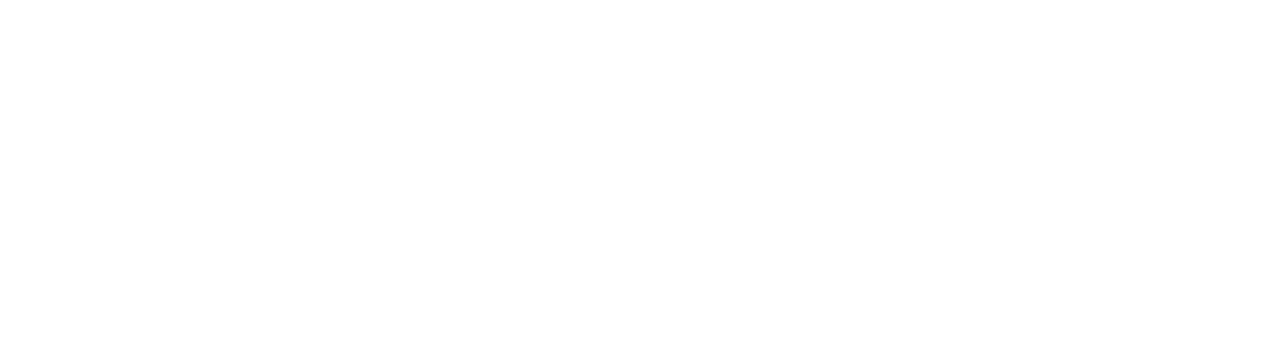
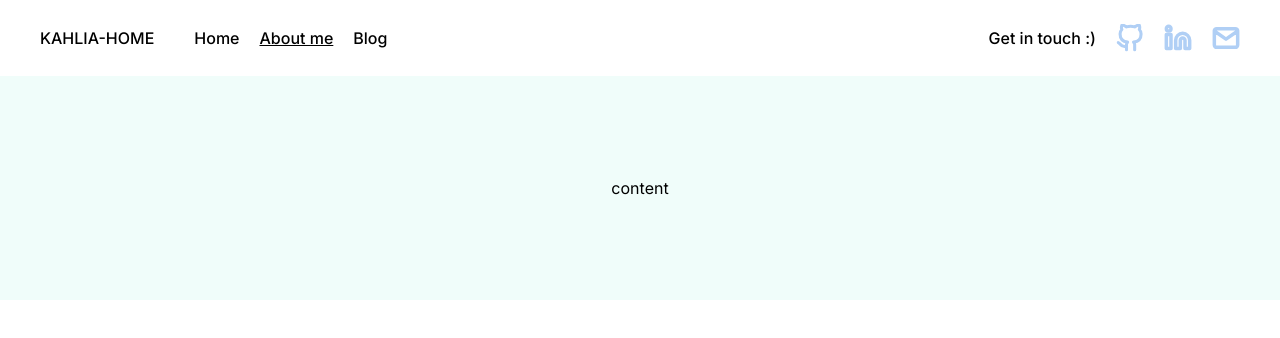
Before and after one commit to kahliya/portfolio, a React (Vite) app: page /about in a window 1280 px wide. Before the commit this address had no page. Shown: the top 338 px of the page. Built offline with nearby package versions, Linux system fonts and the light colour scheme.

Commit message:
feat: add template pages for About & Blog

```diff
--- a/src/App.tsx
+++ b/src/App.tsx
@@ -1,10 +1,14 @@
 import { Route, Routes } from "react-router"
 import { Main } from "./pages/Main"
+import { About } from "./pages/About"
+import { Blog } from "./pages/Blog"
 
 export const App = () => {
   return (
     <Routes>
       <Route path="/" element={<Main />} />
+      <Route path="/about" element={<About />} />
+      <Route path="/blog" element={<Blog />} />
     </Routes>
   )
 }
--- /dev/null
+++ b/src/pages/About.tsx
@@ -0,0 +1,14 @@
+import { Navbar } from "../components/Navbar"
+
+export const About = () => {
+  return (
+    <div className="rounded-md">
+      <div className="flex flex-col">
+        <Navbar />
+        <div className="flex justify-center py-25 bg-teal-50">
+          content
+        </div>
+      </div>
+    </div>
+  )
+}
--- /dev/null
+++ b/src/pages/Blog.tsx
@@ -0,0 +1,14 @@
+import { Navbar } from "../components/Navbar"
+
+export const Blog = () => {
+  return (
+    <div className="rounded-md">
+      <div className="flex flex-col">
+        <Navbar />
+        <div className="flex justify-center py-25 bg-violet-50">
+          content
+        </div>
+      </div>
+    </div>
+  )
+}
```
